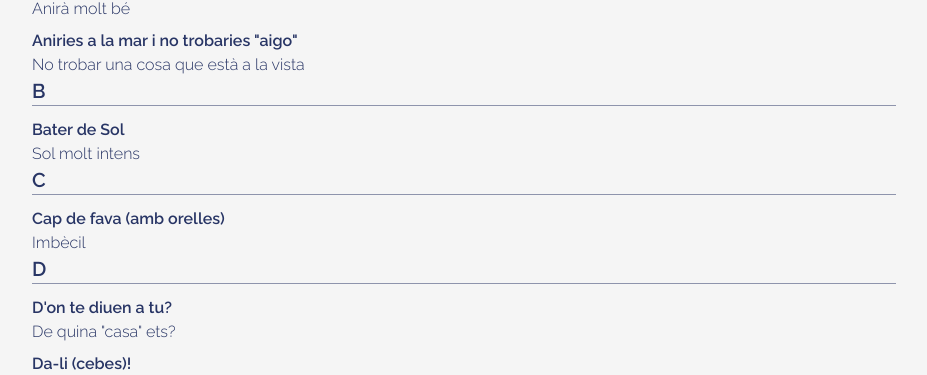
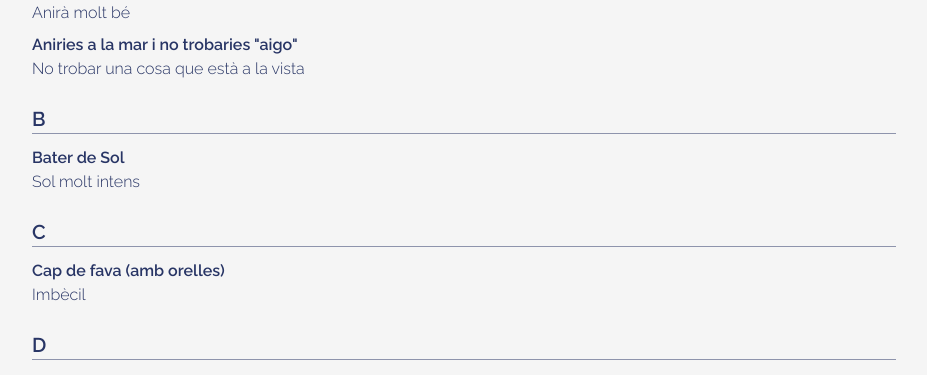
Before and after one commit to juxuanu/dcm, a Next.js app: page /expressions in a window 1280 px wide. Shown: the part 424-799 px from the top of the page, without its empty margins (176-1103 px from the left). Built offline with nearby package versions, Linux system fonts and the light colour scheme.

Commit message:
some fixes

```diff
--- a/pages/curiositats.tsx
+++ b/pages/curiositats.tsx
@@ -111,7 +111,7 @@ export const getStaticProps: GetStaticProps<Props> = async () => {
   const dataService = new DataService();
   return {
     props: {
-      curiositats: await dataService.getCuriosities(),
+      curiositats: dataService.getCuriosities(),
     },
   };
 };
--- a/pages/expressions.tsx
+++ b/pages/expressions.tsx
@@ -14,7 +14,11 @@ const Expressions: React.FC<Props> = (props) => {
   return (
     <Wrapper title={"Expressions"}>
       {props.groupedExpressions.map((eg) => (
-        <Section key={eg[0][0]} title={eg[0][0].charAt(0)}>
+        <Section
+          key={eg[0][0]}
+          title={eg[0][0].charAt(0)}
+          extraClasses={"mt-6"}
+        >
           <ul className="space-y-2">
             {eg.map((e) => (
               <li key={e[0]}>
--- a/pages/index.tsx
+++ b/pages/index.tsx
@@ -1,10 +1,7 @@
 import React, { useEffect } from "react";
 import { Wrapper } from "@dcm/components/wrapper";
-import { useRouter } from "next/router";
 
 const Home: React.FC = () => {
-  const router = useRouter();
-
   useEffect(() => {
     window.location.href = "/paraules";
   }, []);
```
Also changed, not shown: data/curiosities.json (+8 -11 lines).
